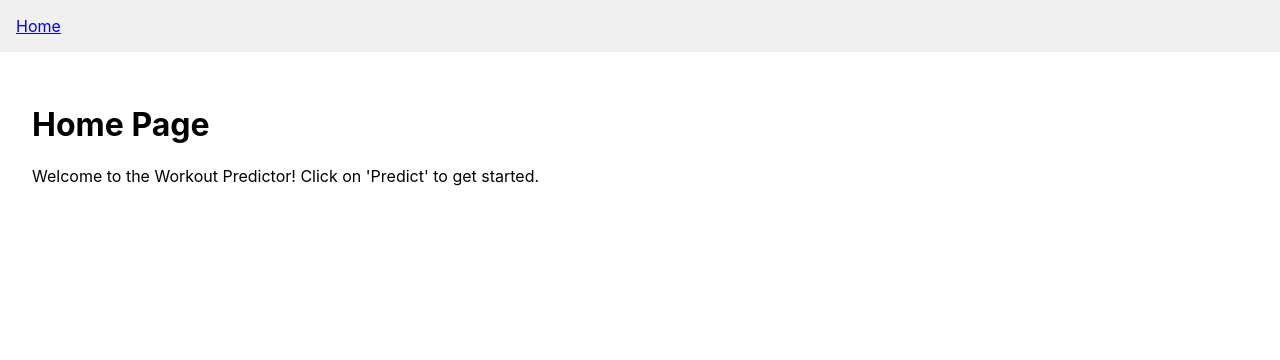
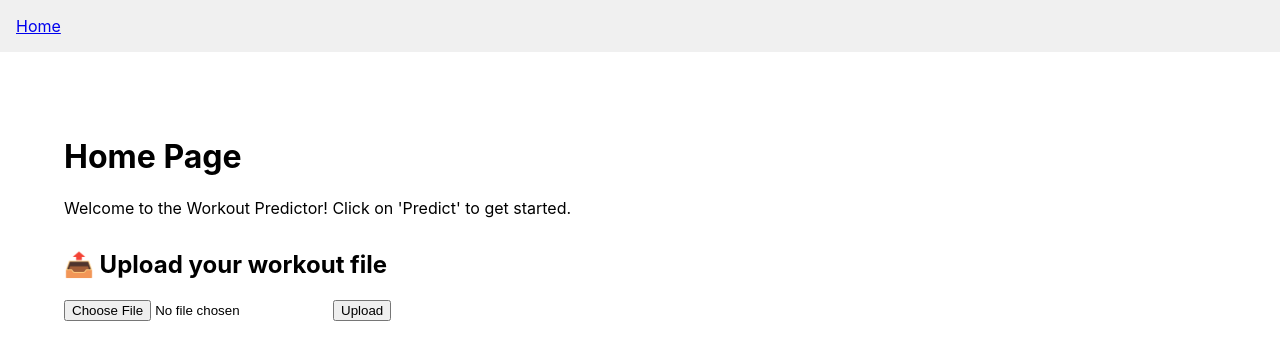
Before and after one commit to dolfa321/POVEZLJIVI-SISTEMI-IN-INTELIGENTNE-STORITVE, a React (Create React App) app in the folder react/workout-agents/: page / in a window 1280 px wide. Shown: the top 360 px of the page. Built offline with nearby package versions, Linux system fonts and the light colour scheme.

Commit message:
added for uploading file button and api

```diff
--- a/react/workout-agents/src/sites/home.js
+++ b/react/workout-agents/src/sites/home.js
@@ -1,8 +1,50 @@
+import { useState } from 'react';
+
 function Home() {
+  const [file, setFile] = useState(null);
+  const [uploadMessage, setUploadMessage] = useState("");
+
+  const handleFileChange = (e) => {
+    setFile(e.target.files[0]);
+  };
+
+  const handleUpload = async () => {
+    if (!file) {
+      alert("Please select a file first!");
+      return;
+    }
+
+    const formData = new FormData();
+    formData.append('file', file);
+
+    try {
+      const response = await fetch('http://localhost:5000/upload', {
+        method: 'POST',
+        body: formData,
+      });
+
+      const result = await response.json();
+      setUploadMessage(`✅ Server response: ${result.message}`);
+    } catch (error) {
+      console.error("Upload error:", error);
+      setUploadMessage("❌ Error uploading file.");
+    }
+  };
+
   return (
-    <div>
+    <div style={{ padding: "2rem" }}>
       <h1>Home Page</h1>
       <p>Welcome to the Workout Predictor! Click on 'Predict' to get started.</p>
+
+      <div style={{ marginTop: "2rem" }}>
+        <h2>📤 Upload your workout file</h2>
+        <input type="file" onChange={handleFileChange} />
+        <button onClick={handleUpload} style={{ marginLeft: "1rem" }}>Upload</button>
+
+        {uploadMessage && (
+          <p style={{ marginTop: "1rem", color: "green" }}>{uploadMessage}</p>
+        )}
+      </div>
     </div>
   );
 }
```
